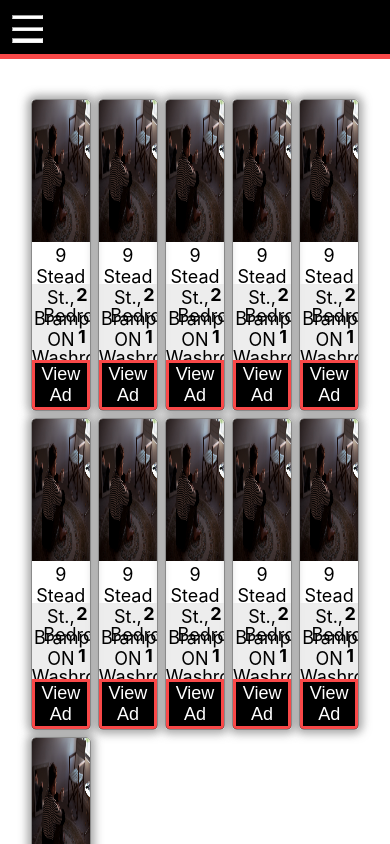
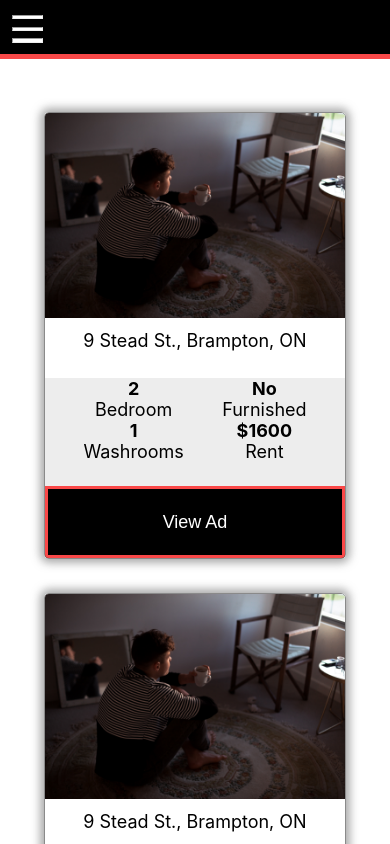
Before and after one commit to KDSGYT/way2way-react, a React (Create React App) app: page /accomodation in a window 390 px wide. Shown: the top 844 px of the page. Built offline with nearby package versions, Linux system fonts and the light colour scheme; no server answers.

Commit message:
Mobile view for agency is now done

```diff
--- a/src/Components/AdCard/AdCard.scss
+++ b/src/Components/AdCard/AdCard.scss
@@ -62,3 +62,9 @@
         }
     }
 }
+
+@media (max-width:768px){
+    .id-card{
+        height: 53vh;
+    }
+}
--- a/src/Components/AdCard/AdCard.tsx
+++ b/src/Components/AdCard/AdCard.tsx
@@ -1,5 +1,5 @@
-import React, { FC } from 'react';
-import { Route, Switch, useHistory } from 'react-router-dom';
+import { FC } from 'react';
+import { useHistory } from 'react-router-dom';
 import Image from '../../assets/img/accomodation-section-background.jpg'
 import AdView from '../../views/AdView/AdView';
 import './AdCard.scss';
--- a/src/views/Accomodation/Accomodation.scss
+++ b/src/views/Accomodation/Accomodation.scss
@@ -10,3 +10,15 @@
         // grid-template-rows: 20%;
     }
 }
+
+
+@media (max-width:768px) {
+    #accomodation {
+        #container {
+            width: auto;
+            display: flex;
+            flex-direction: column;
+            justify-content: space-around;
+        }
+    }
+}
```
